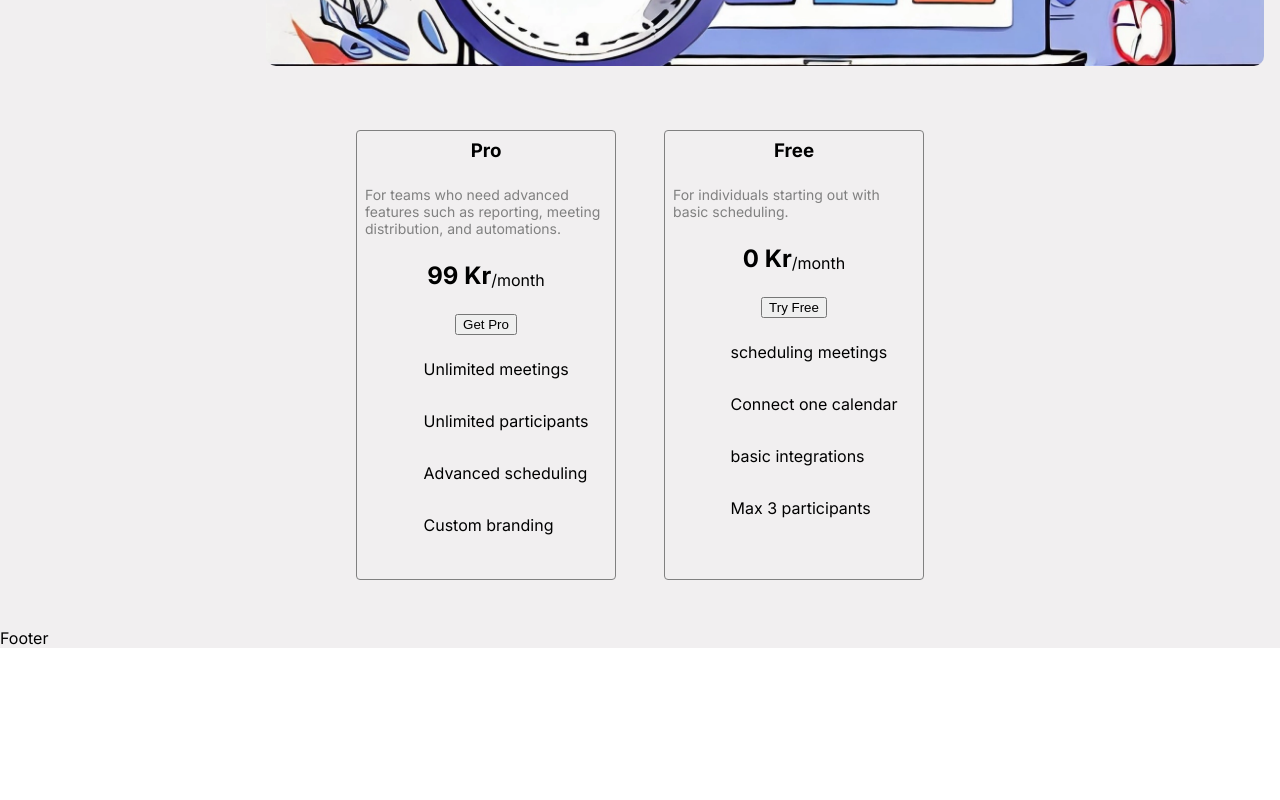
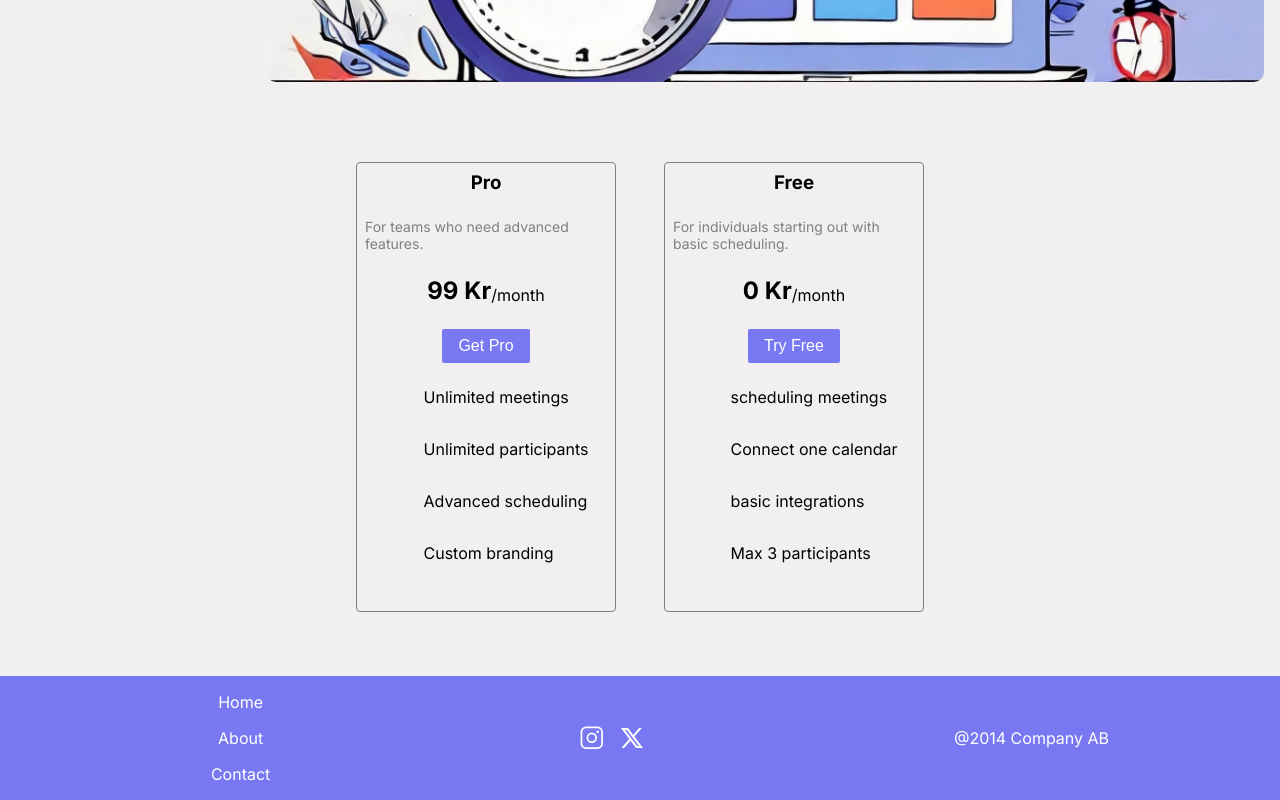
Before and after one commit to JavDaGreat/Booksmart-Frontend, a Next.js app: page / in a window 1280 px wide. Shown: the part 904-1704 px from the top of the page. Before the commit the page ends 1552 px from the top, so only its background shows below. Built offline with nearby package versions, Linux system fonts and the light colour scheme.

Commit message:
Update page module CSS and page component

```diff
--- a/src/app/page.module.css
+++ b/src/app/page.module.css
@@ -2,7 +2,7 @@
   background-color: #f1eff0;
   display: flex;
   flex-direction: column;
-  gap: 48px;
+  gap: 64px;
 }
 
 .container {
@@ -14,6 +14,9 @@
 }
 .textContainer {
   width: 40vw;
+  display: flex;
+  flex-direction: column;
+  gap: 24px;
 }
 
 .LandingPageImageWrapper img {
--- a/src/app/page.tsx
+++ b/src/app/page.tsx
@@ -1,4 +1,4 @@
-import { Card, Navbar } from "@component";
+import { Button, Card, Footer, Navbar } from "@component";
 import Image from "next/image";
 import landingPagePic from "@/assets/Calendar.webp";
 import styles from "./page.module.css";
@@ -15,7 +15,7 @@ export default function Home() {
             Beatae autem excepturi, quae voluptatum voluptates molestiae culpa
             quibusdam. Nisi, deserunt commodi?
           </h3>
-          <button>Learn More</button>
+          <Button label="Get Started" />
         </div>
         <div className={styles.LandingPageImageWrapper}>
           <Image
@@ -32,9 +32,7 @@ export default function Home() {
         <Card title="Free" />
       </div>
 
-      <footer className={styles.footer}>
-        <p>Footer</p>
-      </footer>
+      <Footer />
     </main>
   );
 }
--- /dev/null
+++ b/src/assets/icons/index.tsx
@@ -0,0 +1,33 @@
+export const Instagram = () => {
+  return (
+    <svg
+      xmlns="http://www.w3.org/2000/svg"
+      width="24"
+      height="24"
+      viewBox="0 0 14 14">
+      <g
+        fill="none"
+        stroke="white"
+        strokeLinecap="round"
+        strokeLinejoin="round">
+        <path d="M10.333 3.644a.25.25 0 1 1 0-.5m0 .5a.25.25 0 1 0 0-.5" />
+        <path d="M.858 3.431A2.573 2.573 0 0 1 3.431.858h6.862a2.573 2.573 0 0 1 2.573 2.573v6.862a2.573 2.573 0 0 1-2.573 2.573H3.43a2.573 2.573 0 0 1-2.573-2.573V3.43Z" />
+        <path d="M4.312 6.862a2.55 2.55 0 1 0 5.1 0a2.55 2.55 0 1 0-5.1 0" />
+      </g>
+    </svg>
+  );
+};
+export const X = () => {
+  return (
+    <svg
+      xmlns="http://www.w3.org/2000/svg"
+      width="24"
+      height="24"
+      viewBox="0 0 24 24">
+      <path
+        fill="white"
+        d="M8 2H1l8.26 11.015L1.45 22H4.1l6.388-7.349L16 22h7l-8.608-11.478L21.8 2h-2.65l-5.986 6.886zm9 18L5 4h2l12 16z"
+      />
+    </svg>
+  );
+};
--- /dev/null
+++ b/src/component/Button/index.tsx
@@ -0,0 +1,8 @@
+import { FC } from "react";
+import styles from "./styles.module.css";
+type Props = {
+  label: string;
+};
+export const Button: FC<Props> = ({ label }) => {
+  return <button className={styles.button}>{label}</button>;
+};
--- /dev/null
+++ b/src/component/Button/styles.module.css
@@ -0,0 +1,16 @@
+.button {
+  background-color: rgb(120, 120, 243);
+  border: none;
+  color: white;
+  text-align: center;
+  font-size: 16px;
+  cursor: pointer;
+  border-radius: 2px;
+  padding: 8px 16px;
+  &:hover {
+    background-color: rgb(100, 100, 223);
+  }
+  &:active {
+    background-color: rgb(80, 80, 203);
+  }
+}
--- a/src/component/Card/index.tsx
+++ b/src/component/Card/index.tsx
@@ -1,3 +1,4 @@
+import { Button } from "@component";
 import styles from "./styles.module.css";
 import { FC } from "react";
 
@@ -6,8 +7,7 @@ type Props = {
 };
 
 const proDetails = {
-  description:
-    "For teams who need advanced features such as reporting, meeting distribution, and automations.",
+  description: "For teams who need advanced features.",
   price: "99 Kr",
   buttonText: "Get Pro",
   benefits: [
@@ -30,7 +30,7 @@ const freeDetails = {
   ],
 };
 
-export const Card: FC<Props> = ({ title = "Pro" }) => {
+export const Card: FC<Props> = ({ title }) => {
   const details = title === "Pro" ? proDetails : freeDetails;
 
   return (
@@ -41,7 +41,7 @@ export const Card: FC<Props> = ({ title = "Pro" }) => {
         <h2>{details.price}</h2>
         <p>/month</p>
       </div>
-      <button>{details.buttonText}</button>
+      <Button label={details.buttonText} />
       <ul className={styles.cardBenefits}>
         {details.benefits.map((benefit, index) => (
           <li key={index}>{benefit}</li>
--- /dev/null
+++ b/src/component/Footer/index.tsx
@@ -0,0 +1,19 @@
+import styles from "./styles.module.css";
+import { Instagram, X } from "@/assets/icons";
+export const Footer = () => {
+  return (
+    <footer className={styles.container}>
+      <ul className={styles.links}>
+        <li>Home</li>
+        <li>About</li>
+        <li>Contact</li>
+      </ul>
+      <div className={styles.social}>
+        <Instagram />
+        <X />
+      </div>
+
+      <p>@2014 Company AB</p>
+    </footer>
+  );
+};
--- /dev/null
+++ b/src/component/Footer/styles.module.css
@@ -0,0 +1,20 @@
+.container {
+  display: flex;
+  justify-content: space-around;
+  align-items: center;
+  color: white;
+  padding: 16px;
+  background-color: rgb(120, 120, 243);
+}
+.links {
+  display: flex;
+  flex-direction: column;
+  gap: 16px;
+  list-style: none;
+  align-items: center;
+}
+.social {
+  display: flex;
+  gap: 16px;
+  align-items: center;
+}
--- a/src/component/index.tsx
+++ b/src/component/index.tsx
@@ -1,4 +1,6 @@
 import { Navbar } from "./Navbar";
 import { Card } from "./Card";
+import { Button } from "./Button";
+import { Footer } from "./Footer";
 
-export { Navbar, Card };
+export { Navbar, Card, Button, Footer };
```
